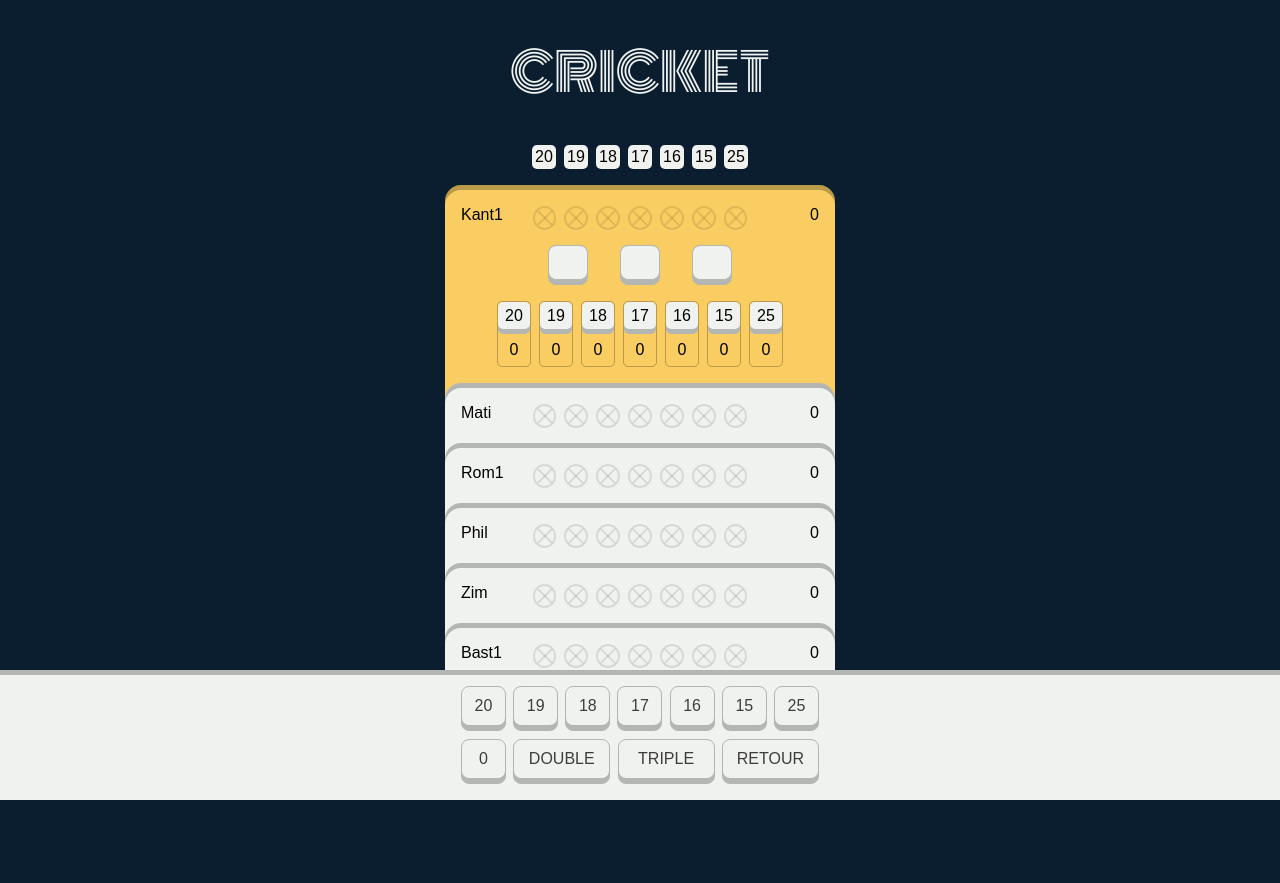
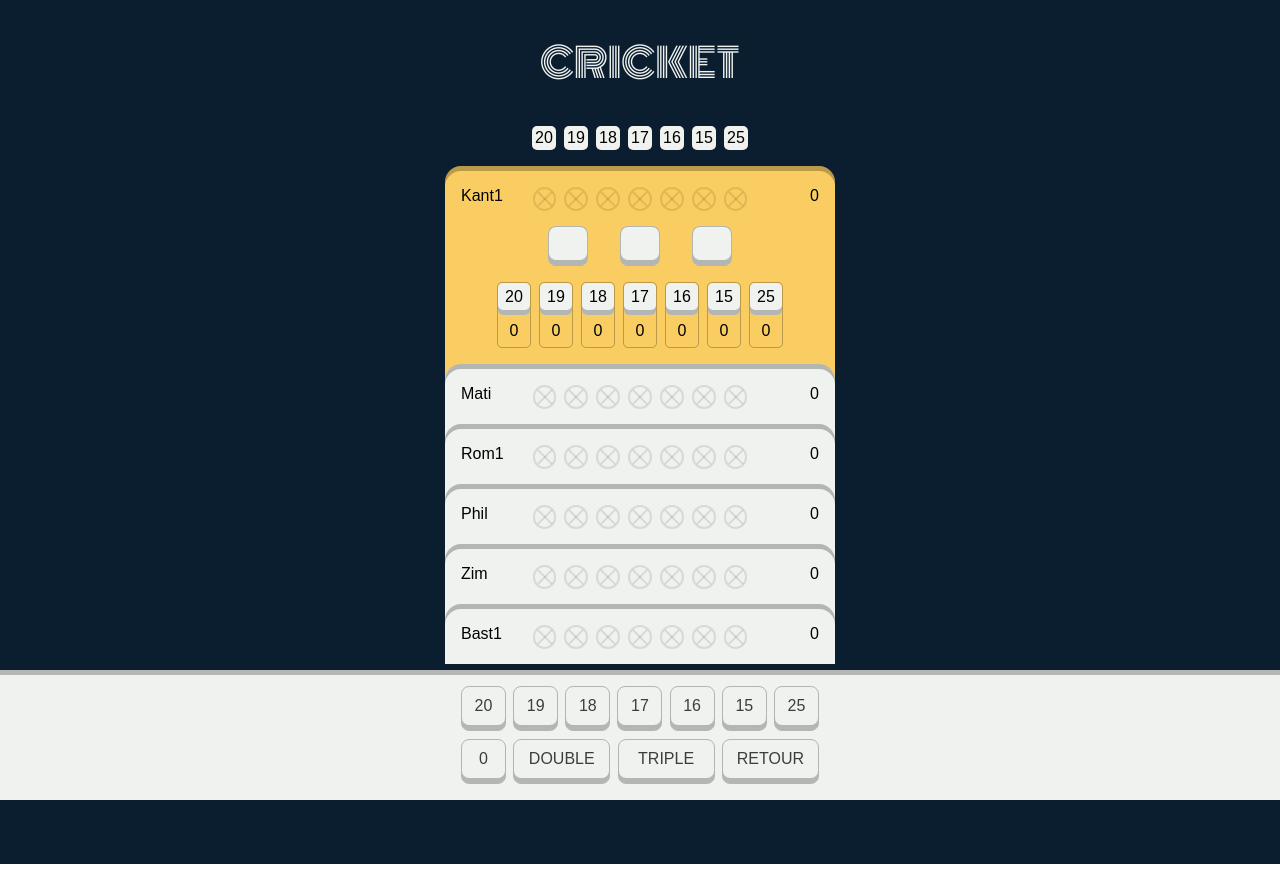
Before and after one commit to Kant109/ApsiDart, a Vue app in the folder apsidart-front/: page /cricket in a window 1280 px wide. Built offline with nearby package versions, Linux system fonts and the light colour scheme; a web font is replaced by a local one.

Commit message:
Change title size

```diff
--- a/apsidart-front/src/views/CricketGame.vue
+++ b/apsidart-front/src/views/CricketGame.vue
@@ -40,7 +40,7 @@ const players = computed(() => gameStore.players);
     display: flex;
     justify-content: center;
     font-family: "Monoton", sans-serif;
-    font-size: 3.25rem;
+    font-size: 2.5rem;
     padding: 2rem;
     color: #F0F2EF;
 }
```
